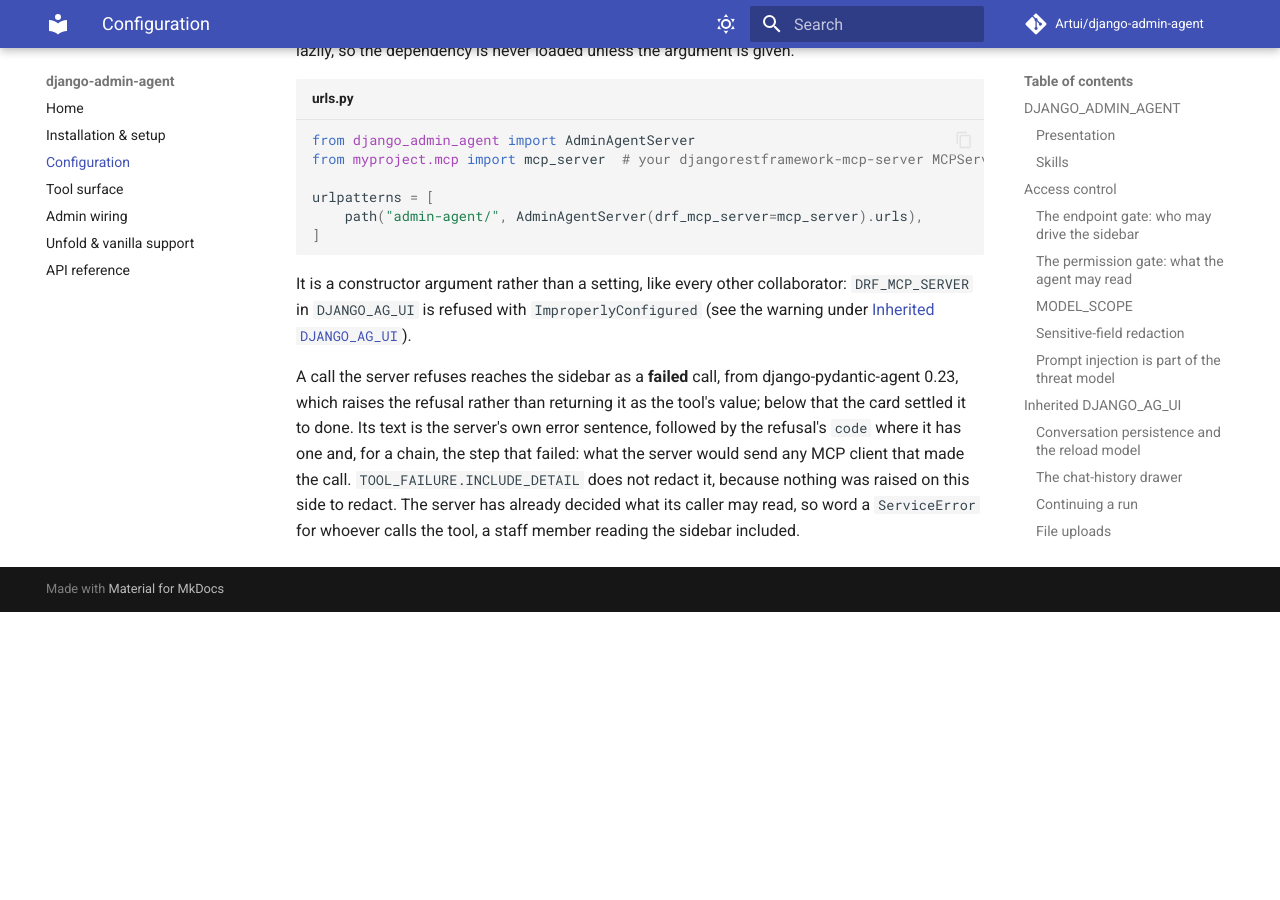
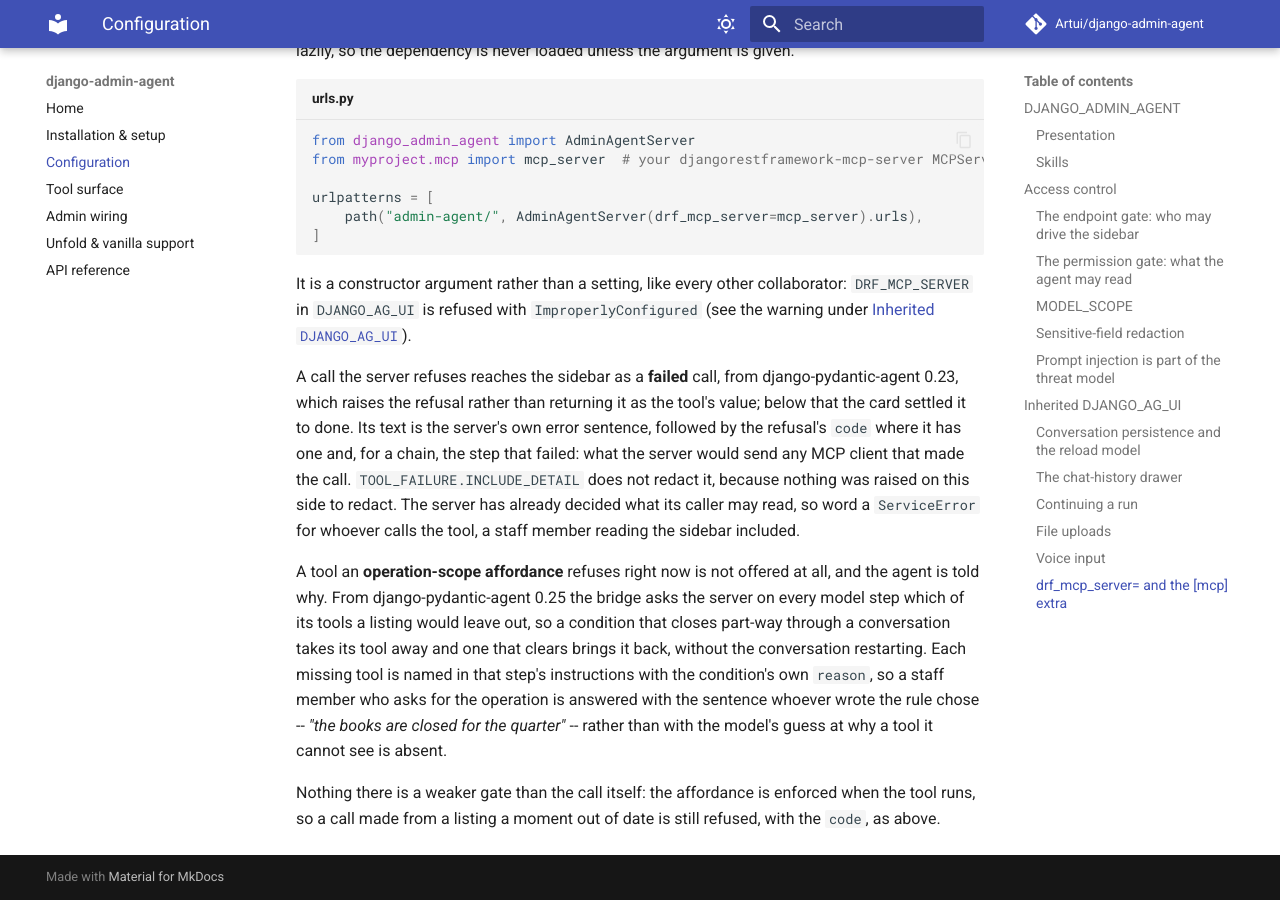
Before and after one commit to Artui/django-admin-agent, an MkDocs documentation site: the page built from docs/configuration.md, in a window 1280 px wide and 900 px high, scrolled down 12772 px. Built offline with MkDocs 1.6.1 and Material for MkDocs 9.7.7, drawn with Linux system fonts in a browser that asks for light colours; comment, search, counter and statistics services are not loaded; before the commit the page ends 13384 px from its top, so only the background shows below that.

Commit message:
Raise the transport, bridge and MCP floors, and release 0.46.0 (#105)
* Raise the transport, bridge and MCP floors for per-step tool availability

django-pydantic-agent 0.25's drf-mcp bridge asks a server on every model step
which of its tools a listing would leave out, instead of listing once when the
run starts, and names each missing tool with the reason its operation-scope
condition gives. For an AdminAgentServer(drf_mcp_server=...) sidebar that means
a tool comes and goes with its condition while a conversation runs, and a staff
user who asks for a closed operation reads the rule's own sentence rather than
the model's guess at why a tool is absent.

drf-mcp 0.48 is what that rests on: a server answers in process which tools a
listing leaves out and why, and lists every tool the caller may see on request.
django-ag-ui 0.62 carries both floors into the transport, which is what
constructs the bridge from the drf_mcp_server= this package forwards.

The stated copies move with the declaration, as tests/test_declared_floors.py
requires: README, CLAUDE.md prose and its compatibility table,
docs/installation.md and the drift workflow. docs/configuration.md gains a
paragraph on availability under the drf_mcp_server= section.

Co-Authored-By: Claude Opus 5 <noreply@anthropic.com>

* Release 0.46.0

Co-Authored-By: Claude Opus 5 <noreply@anthropic.com>

---------

Co-authored-by: Claude Opus 5 <noreply@anthropic.com>

```diff
--- a/django_admin_agent/version.py
+++ b/django_admin_agent/version.py
@@ -1,5 +1,5 @@
 from __future__ import annotations
 
-__version__: str = "0.45.0"
+__version__: str = "0.46.0"
 
 __all__ = ["__version__"]
--- a/docs/configuration.md
+++ b/docs/configuration.md
@@ -538,3 +538,18 @@ client that made the call. `TOOL_FAILURE.INCLUDE_DETAIL` does not redact it,
 because nothing was raised on this side to redact. The server has already
 decided what its caller may read, so word a `ServiceError` for whoever calls the
 tool, a staff member reading the sidebar included.
+
+A tool an **operation-scope affordance** refuses right now is not offered at
+all, and the agent is told why. From django-pydantic-agent 0.25 the bridge asks
+the server on every model step which of its tools a listing would leave out, so
+a condition that closes part-way through a conversation takes its tool away and
+one that clears brings it back, without the conversation restarting. Each
+missing tool is named in that step's instructions with the condition's own
+`reason`, so a staff member who asks for the operation is answered with the
+sentence whoever wrote the rule chose -- *"the books are closed for the
+quarter"* -- rather than with the model's guess at why a tool it cannot see is
+absent.
+
+Nothing there is a weaker gate than the call itself: the affordance is enforced
+when the tool runs, so a call made from a listing a moment out of date is still
+refused, with the `code`, as above.
```
Also changed, not shown: CHANGELOG.md (+38 -1 lines), CLAUDE.md (+5 -5 lines), README.md (+1 -1 lines), docs/installation.md (+2 -2 lines), pyproject.toml (+36 -8 lines), 2 other files.
